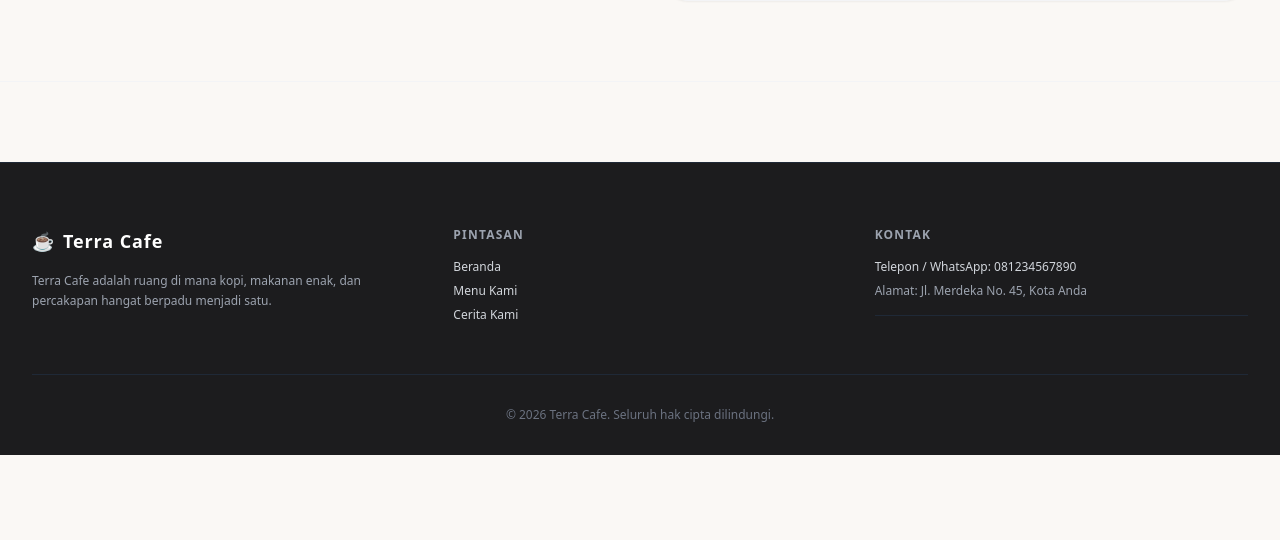
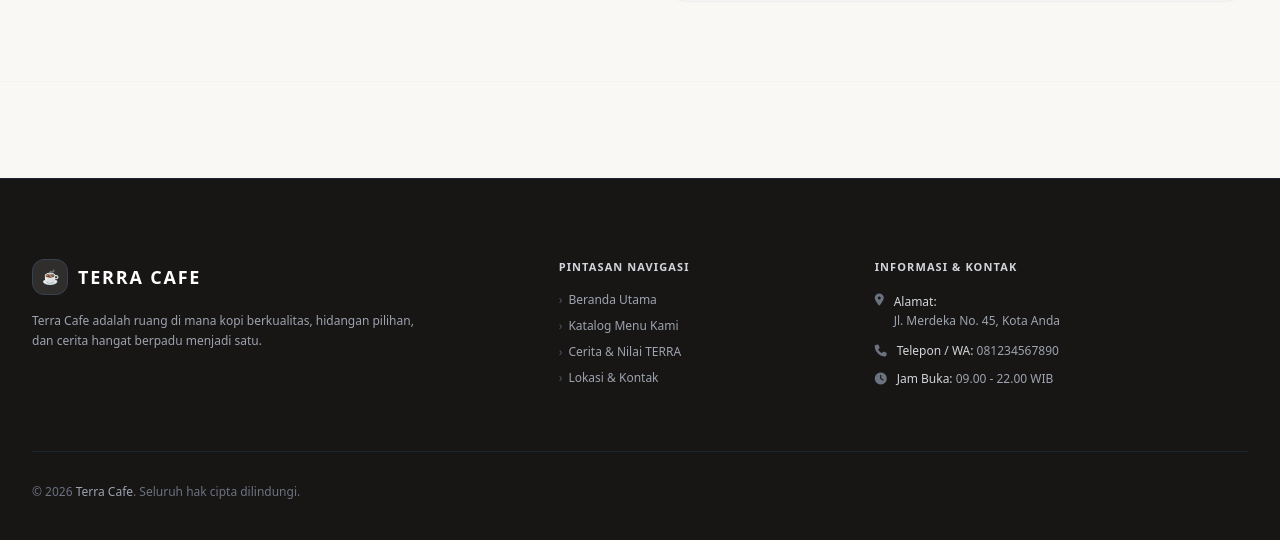
Before and after one commit to sinta1206/Terra_Cafe, a Laravel app: page / in a window 1280 px wide. Shown: the part 2871-3411 px from the top of the page. Before the commit the page ends 3326 px from the top, so only its background shows below. Run offline with Laravel 12, Linux system fonts and the light colour scheme; data comes from the database, SQL or seed files in the repository; some libraries are stand-ins or nearby versions.

Commit message:
Update view1

```diff
--- a/resources/views/layouts/app.blade.php
+++ b/resources/views/layouts/app.blade.php
@@ -57,7 +57,6 @@
                             </a>
                         @endif
 
-
                         <div class="relative flex items-center space-x-3 border-l pl-4 border-gray-200">
                             <span class="text-sm font-medium text-gray-700">Halo, {{ auth()->user()->name }}</span>
                             <form action="{{ route('logout') }}" method="POST" class="inline">
@@ -99,72 +98,71 @@
         @yield('content')
     </main>
 
-    <!-- FOOTER GLOBAL (Tampil di Publik & Customer) -->
-    <footer class="bg-[#1C1C1E] text-white pt-16 pb-8 border-t border-gray-800 mt-20">
+    <!-- FOOTER GLOBAL (Tampil di Publik & Customer) - Dipercantik -->
+    <footer class="bg-[#181615] text-white pt-20 pb-10 border-t border-gray-800/80 mt-24">
         <div class="max-w-7xl mx-auto px-4 sm:px-6 lg:px-8">
-            <div class="grid grid-cols-1 md:grid-cols-3 gap-12 pb-12 border-b border-gray-800">
-                <!-- Kolom 1: Tentang Cafe & Sosmed Bulat -->
-                <div>
-                    <div class="flex items-center space-x-2 text-lg font-bold tracking-wider">
-                        <span>☕</span>
-                        <span>{{ $settings['cafe_name'] ?? 'TERRA' }}</span>
+            <div class="grid grid-cols-1 md:grid-cols-12 gap-12 pb-16 border-b border-gray-800/80">
+
+                <!-- Kolom 1: Brand & Tentang (Span 5) -->
+                <div class="md:col-span-5 space-y-4">
+                    <div class="flex items-center space-x-2.5">
+                        <span class="w-9 h-9 rounded-xl bg-white/10 border border-gray-700 flex items-center justify-center text-sm">☕</span>
+                        <span class="text-lg font-bold tracking-widest text-white uppercase">{{ $settings['cafe_name'] ?? 'TERRA' }}</span>
                     </div>
-                    <p class="text-xs text-gray-400 mt-4 leading-relaxed max-w-sm">
-                        {{ $settings['about_text'] ?? ($settings['cafe_name'] ?? 'TERRA Cafe') . ' adalah ruang di mana kopi, makanan enak, dan percakapan hangat berpadu menjadi satu.' }}
+                    <p class="text-xs text-gray-400 leading-relaxed max-w-sm">
+                        {{ $settings['about_text'] ?? ($settings['cafe_name'] ?? 'TERRA Cafe') . ' adalah ruang di mana kopi berkualitas, hidangan pilihan, dan cerita hangat berpadu menjadi satu.' }}
                     </p>
 
-                    <!-- Sosial Media Ikon Bulat -->
-                    <div class="flex items-center space-x-3 mt-4">
+                    <!-- Sosial Media Ikon Modern -->
+                    <div class="pt-2 flex items-center space-x-3">
                         @if(!empty($settings['instagram_url']))
-                            <a href="{{ $settings['instagram_url'] }}" target="_blank" class="w-8 h-8 rounded-full bg-gray-800 hover:bg-gray-700 flex items-center justify-center text-gray-300 hover:text-white transition text-xs" title="Instagram">
+                            <a href="{{ $settings['instagram_url'] }}" target="_blank" class="w-9 h-9 rounded-xl bg-white/5 hover:bg-[#2C2623] border border-gray-800 hover:border-gray-600 flex items-center justify-center text-gray-300 hover:text-white transition duration-300 text-xs shadow-sm" title="Instagram">
                                 <i class="fa-brands fa-instagram"></i>
                             </a>
                         @endif
                         @if(!empty($settings['tiktok_url']))
-                            <a href="{{ $settings['tiktok_url'] }}" target="_blank" class="w-8 h-8 rounded-full bg-gray-800 hover:bg-gray-700 flex items-center justify-center text-gray-300 hover:text-white transition text-xs" title="TikTok">
+                            <a href="{{ $settings['tiktok_url'] }}" target="_blank" class="w-9 h-9 rounded-xl bg-white/5 hover:bg-[#2C2623] border border-gray-800 hover:border-gray-600 flex items-center justify-center text-gray-300 hover:text-white transition duration-300 text-xs shadow-sm" title="TikTok">
                                 <i class="fa-brands fa-tiktok"></i>
                             </a>
                         @endif
                     </div>
                 </div>
 
-                <!-- Kolom 2: Pintasan -->
-                <div>
-                    <h4 class="text-xs font-bold uppercase tracking-widest text-gray-400 mb-4">Pintasan</h4>
-                    <ul class="space-y-2 text-xs text-gray-300">
-                        <li><a href="{{ route('public.index') }}" class="hover:text-white transition">Beranda</a></li>
-                        <li><a href="{{ route('public.menu') }}" class="hover:text-white transition">Menu Kami</a></li>
-                        <li><a href="{{ route('public.index') }}#tentang" class="hover:text-white transition">Cerita Kami</a></li>
+                <!-- Kolom 2: Pintasan (Span 3) -->
+                <div class="md:col-span-3 space-y-4">
+                    <h4 class="text-[11px] font-bold uppercase tracking-widest text-gray-300">Pintasan Navigasi</h4>
+                    <ul class="space-y-2.5 text-xs text-gray-400">
+                        <li><a href="{{ route('public.index') }}" class="hover:text-white transition flex items-center space-x-1.5"><span class="text-gray-600">&rsaquo;</span> <span>Beranda Utama</span></a></li>
+                        <li><a href="{{ route('public.menu') }}" class="hover:text-white transition flex items-center space-x-1.5"><span class="text-gray-600">&rsaquo;</span> <span>Katalog Menu Kami</span></a></li>
+                        <li><a href="{{ route('public.index') }}#tentang" class="hover:text-white transition flex items-center space-x-1.5"><span class="text-gray-600">&rsaquo;</span> <span>Cerita & Nilai TERRA</span></a></li>
+                        <li><a href="{{ route('public.index') }}#lokasi" class="hover:text-white transition flex items-center space-x-1.5"><span class="text-gray-600">&rsaquo;</span> <span>Lokasi & Kontak</span></a></li>
                     </ul>
                 </div>
 
-                <!-- Kolom 3: Kontak & Tautan Ikon Sosmed Teks -->
-                <div>
-                    <h4 class="text-xs font-bold uppercase tracking-widest text-gray-400 mb-4">Kontak</h4>
-                    <p class="text-xs text-gray-300 mb-2">Telepon / WhatsApp: {{ $settings['cafe_phone'] ?? '-' }}</p>
-                    <p class="text-xs text-gray-400 mb-4">Alamat: {{ $settings['cafe_address'] ?? '-' }}</p>
-
-                    <!-- Tambahan Ikon Sosmed dengan Label Teks di Kolom Kontak -->
-                    <div class="space-y-2 text-xs text-gray-300 pt-2 border-t border-gray-800">
-                        @if(!empty($settings['instagram_url']))
-                            <div class="flex items-center space-x-2">
-                                <i class="fa-brands fa-instagram text-gray-400 w-4"></i>
-                                <a href="{{ $settings['instagram_url'] }}" target="_blank" class="hover:text-white transition">Instagram Resmi</a>
-                            </div>
-                        @endif
-                        @if(!empty($settings['tiktok_url']))
-                            <div class="flex items-center space-x-2">
-                                <i class="fa-brands fa-tiktok text-gray-400 w-4"></i>
-                                <a href="{{ $settings['tiktok_url'] }}" target="_blank" class="hover:text-white transition">TikTok Resmi</a>
-                            </div>
-                        @endif
+                <!-- Kolom 3: Kontak & Jam Operasional (Span 4) -->
+                <div class="md:col-span-4 space-y-4">
+                    <h4 class="text-[11px] font-bold uppercase tracking-widest text-gray-300">Informasi & Kontak</h4>
+                    <div class="space-y-3 text-xs text-gray-400">
+                        <div class="flex items-start space-x-2.5">
+                            <i class="fa-solid fa-location-dot text-gray-500 mt-0.5"></i>
+                            <p class="leading-relaxed"><span class="text-gray-300 font-medium">Alamat:</span><br>{{ $settings['cafe_address'] ?? 'Belum diatur' }}</p>
+                        </div>
+                        <div class="flex items-center space-x-2.5">
+                            <i class="fa-solid fa-phone text-gray-500"></i>
+                            <p><span class="text-gray-300 font-medium">Telepon / WA:</span> {{ $settings['cafe_phone'] ?? '-' }}</p>
+                        </div>
+                        <div class="flex items-center space-x-2.5">
+                            <i class="fa-solid fa-clock text-gray-500"></i>
+                            <p><span class="text-gray-300 font-medium">Jam Buka:</span> {{ $settings['cafe_hours'] ?? '09.00 - 22.00 WIB' }}</p>
+                        </div>
                     </div>
                 </div>
+
             </div>
 
-            <!-- Copyright -->
-            <div class="pt-8 text-center text-xs text-gray-500">
-                <p>&copy; 2026 {{ $settings['cafe_name'] ?? 'TERRA Cafe' }}. Seluruh hak cipta dilindungi.</p>
+            <!-- Copyright & Baris Bawah -->
+            <div class="pt-8 flex flex-col sm:flex-row items-center justify-between text-xs text-gray-500 space-y-4 sm:space-y-0">
+                <p>&copy; 2026 <span class="text-gray-400 font-medium">{{ $settings['cafe_name'] ?? 'TERRA Cafe' }}</span>. Seluruh hak cipta dilindungi.</p>
             </div>
         </div>
     </footer>
--- a/resources/views/public/index.blade.php
+++ b/resources/views/public/index.blade.php
@@ -68,7 +68,7 @@
                 </div>
                 <div>
                     <h4 class="font-bold text-white text-base">Cozy Space</h4>
-                    <p class="text-xs text-gray-300 mt-1">WiFi cepat, disokong di setiap meja, cocok untuk WFC.</p>
+                    <p class="text-xs text-gray-300 mt-1">WiFi cepat, terdapat colokan listrik di setiap meja, cocok untuk WFC.</p>
                 </div>
             </div>
         </div>
```
